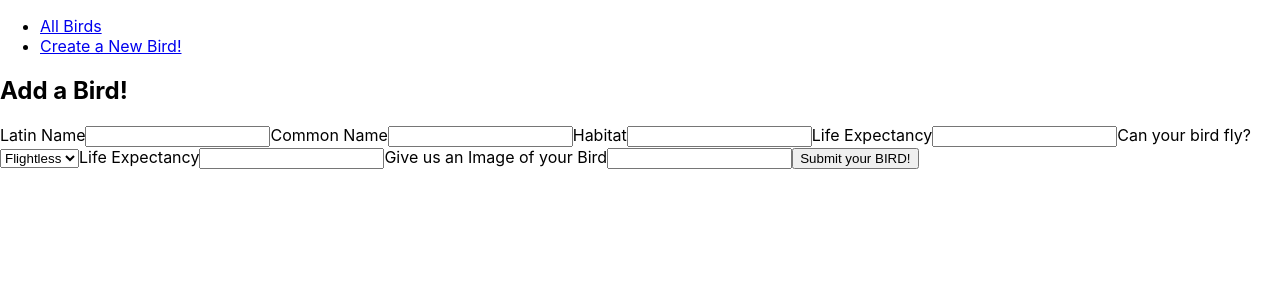
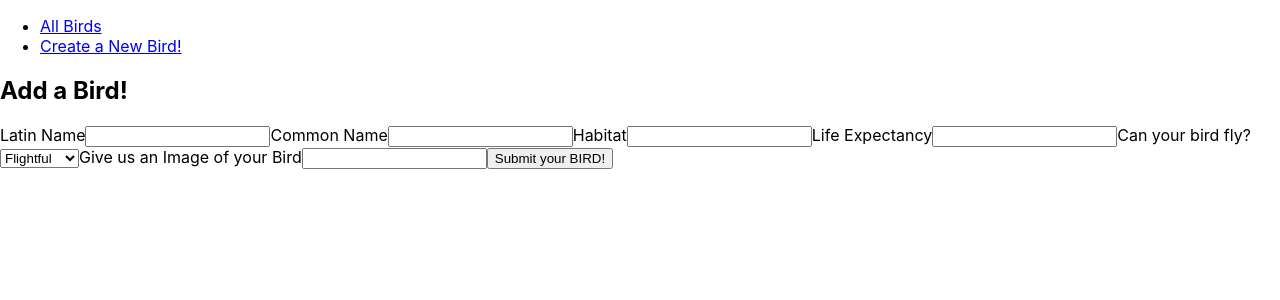
Before and after one commit to BKE3/backend-bke3, a React (Create React App) app: page /birds/create in a window 1280 px wide. Shown: the top 300 px of the page. Built offline with nearby package versions, Linux system fonts and the light colour scheme.

Commit message:
set default value of flightless to false

```diff
--- a/src/CreatePage.js
+++ b/src/CreatePage.js
@@ -11,7 +11,7 @@ export default function CreatePage() {
     common_name: '',
     habitat: '',
     life_expectancy: '',
-    flightless: '',
+    flightless: false,
     image_url: '',
   });
 
@@ -72,15 +72,6 @@ export default function CreatePage() {
           </select>
         </label>
         <label>
-          Life Expectancy
-          <input
-            required
-            value={birdInForm.life_expectancy}
-            name="life-expectancy"
-            onChange={(e) => setBirdInForm({ ...birdInForm, life_expectancy: e.target.value })}
-          />
-        </label>
-        <label>
           Give us an Image of your Bird
           <input
             required
--- a/src/Detail.js
+++ b/src/Detail.js
@@ -14,7 +14,8 @@ export default function Detail() {
 
   useEffect(() => {
     fetch();
-  }, []);
+  }, []); //eslint-disable-line
+
   return (
     <div>
       <h1>{bird.common_name}</h1>
```
